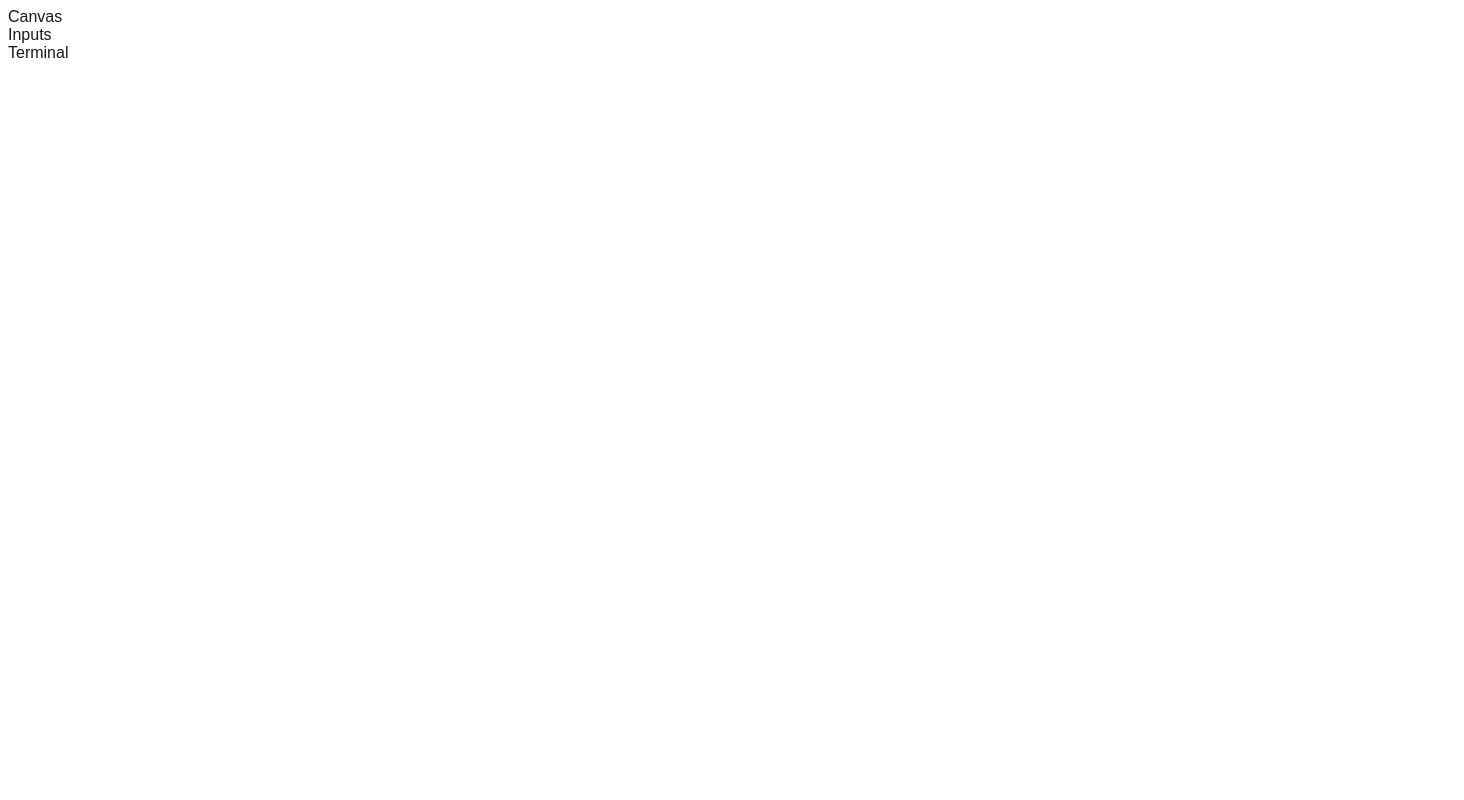
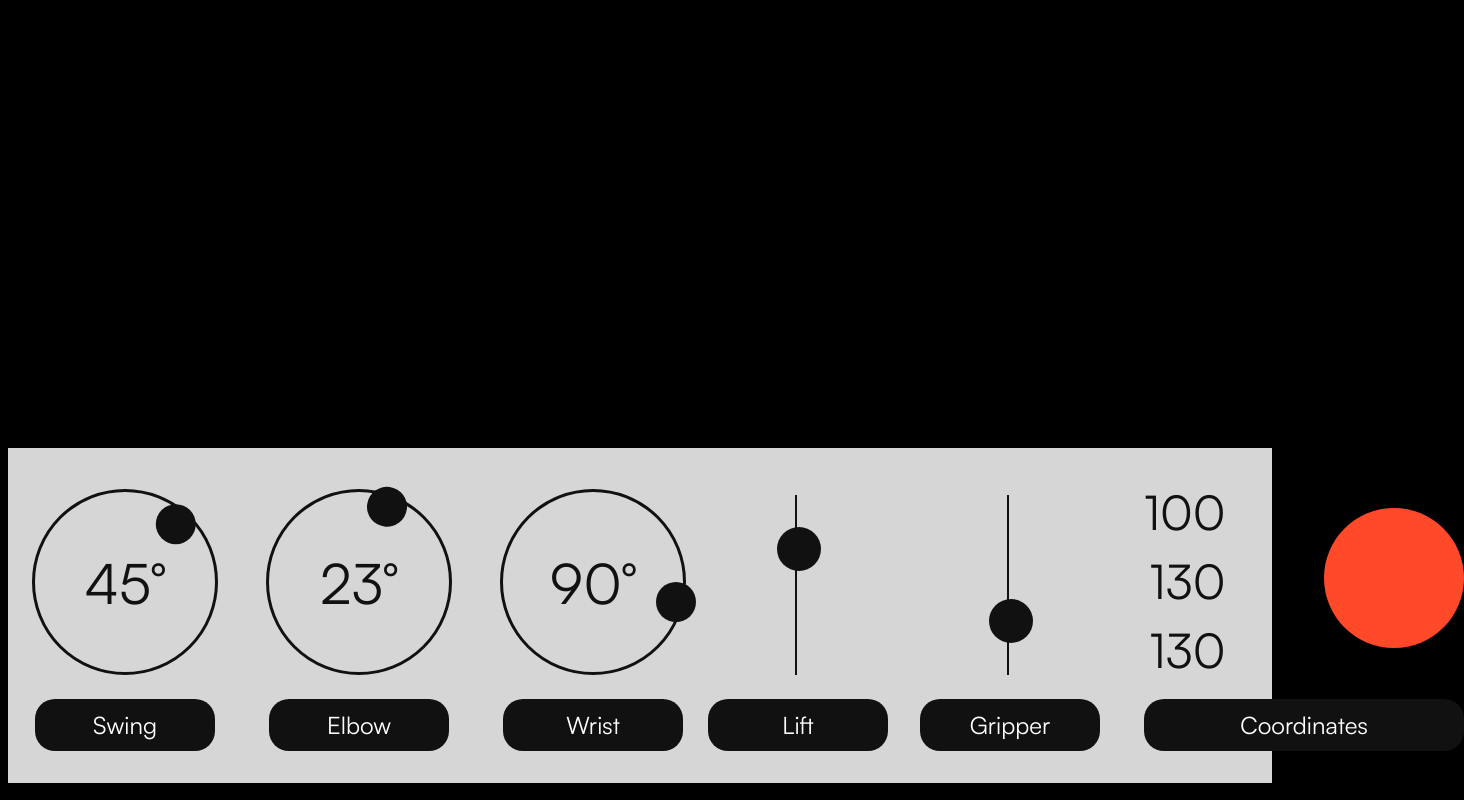
Before and after one commit to madamerobot/monumental, a Next.js app: page / in a window 1280 px wide. Shown: the top 800 px of the page, 1464 px wide, since content can reach past the window. Built offline with nearby package versions, Linux system fonts and the light colour scheme.

Commit message:
Initial styling

```diff
--- a/src/app/globals.css
+++ b/src/app/globals.css
@@ -1,6 +1,15 @@
+@font-face {
+  font-family: 'Satoshi';
+  src: url('/fonts/Satoshi-Regular.woff2') format('woff2'),
+    url('/fonts/Satoshi-Regular.woff') format('woff');
+  font-weight: 200;
+  font-style: normal;
+  font-display: swap;
+}
+
+
 :root {
-  --background: #ffffff;
-  --foreground: #171717;
+  --background: #000;
 }
 
 @media (prefers-color-scheme: dark) {
@@ -13,5 +22,5 @@
 body {
   background: var(--background);
   color: var(--foreground);
-  font-family: Arial, Helvetica, sans-serif;
+  font-family: 'Satoshi', Arial, Helvetica, sans-serif;
 }
--- /dev/null
+++ b/src/components/Canvas/Canvas.module.css
@@ -0,0 +1,8 @@
+.canvasContainer {
+    width: 100%;
+    height: 100%;
+    min-height: 55vh;
+    background: #000;
+    border-radius: 0;
+    font-family: 'Satoshi', Arial, Helvetica, sans-serif;
+}
--- a/src/components/Canvas/index.tsx
+++ b/src/components/Canvas/index.tsx
@@ -1,3 +1,5 @@
+import styles from './Canvas.module.css';
+
 export default function Canvas() {
-    return <div>Canvas</div>;
+    return <div className={styles.canvasContainer}>Canvas</div>;
 }
--- /dev/null
+++ b/src/components/UIControls/Inputs/DialInput/DialInput.module.css
@@ -0,0 +1,48 @@
+.dialWrapper {
+    display: flex;
+    flex-direction: column;
+    align-items: center;
+}
+
+.dial {
+    position: relative;
+    width: 180px;
+    height: 180px;
+    border: 3px solid #111;
+    border-radius: 50%;
+    display: flex;
+    align-items: center;
+    justify-content: center;
+    margin-bottom: 16px;
+}
+
+.dialValue {
+    font-size: 56px;
+    font-weight: 400;
+    color: #111;
+    z-index: 1;
+}
+
+.dialIndicator {
+    position: absolute;
+    left: 24%;
+    top: 50%;
+    width: 40px;
+    height: 40px;
+    background: #111;
+    border-radius: 50%;
+    transform: translate(-50%, -100%);
+    z-index: 2;
+}
+
+.dialLabel {
+    background: #111;
+    color: #fff;
+    font-size: 24px;
+    font-weight: 400;
+    padding: 10px 0;
+    width: 180px;
+    text-align: center;
+    border-radius: 20px;
+    margin-top: 8px;
+}
--- /dev/null
+++ b/src/components/UIControls/Inputs/DialInput/index.tsx
@@ -0,0 +1,23 @@
+import styles from './DialInput.module.css';
+
+interface DialInputProps {
+    degrees: number | string;
+    label: string;
+    indicatorAngle?: number; // in degrees
+}
+
+export default function DialInput({ degrees, label, indicatorAngle = 0 }: DialInputProps) {
+    // The indicator is rotated by indicatorAngle degrees and then translated outward
+    return (
+        <div className={styles.dialWrapper}>
+            <div className={styles.dial}>
+                <span className={styles.dialValue}>{degrees}°</span>
+                <div
+                    className={styles.dialIndicator}
+                    style={{ transform: `rotate(${indicatorAngle}deg) translateY(-110px)` }}
+                />
+            </div>
+            <div className={styles.dialLabel}>{label}</div>
+        </div>
+    );
+}
--- /dev/null
+++ b/src/components/UIControls/Inputs/Inputs.module.css
@@ -0,0 +1,155 @@
+.inputsContainer {
+    display: flex;
+    align-items: flex-end;
+    gap: 22px;
+    background: #d6d6d6;
+    padding: 32px 24px;
+    border-radius: 0;
+    font-family: 'Satoshi', Arial, Helvetica, sans-serif;
+}
+
+.dialsSection {
+    display: flex;
+    gap: 48px;
+}
+
+.dialWrapper {
+    display: flex;
+    flex-direction: column;
+    align-items: center;
+}
+
+.dial {
+    position: relative;
+    width: 180px;
+    height: 180px;
+    border: 3px solid #111;
+    border-radius: 50%;
+    display: flex;
+    align-items: center;
+    justify-content: center;
+    margin-bottom: 16px;
+}
+
+.dialValue {
+    font-size: 56px;
+    font-weight: 400;
+    color: #111;
+    z-index: 1;
+}
+
+.dialIndicator {
+    position: absolute;
+    left: 24%;
+    top: 50%;
+    width: 40px;
+    height: 40px;
+    background: #111;
+    border-radius: 50%;
+    transform: translate(-50%, -100%);
+    z-index: 2;
+}
+
+.dialLabel {
+    background: #111;
+    color: #fff;
+    font-size: 24px;
+    font-weight: 400;
+    padding: 10px 0;
+    width: 180px;
+    text-align: center;
+    border-radius: 20px;
+    margin-top: 8px;
+}
+
+.slidersSection {
+    display: flex;
+    flex-direction: row;
+    gap: 32px;
+    align-items: flex-end;
+}
+
+.sliderWrapper {
+    display: flex;
+    flex-direction: column;
+    align-items: center;
+}
+
+.sliderTrack {
+    position: relative;
+    width: 4px;
+    height: 180px;
+    background: none;
+    border-left: 2px solid #111;
+    margin-bottom: 16px;
+    display: flex;
+    align-items: flex-start;
+    justify-content: center;
+}
+
+.sliderIndicator {
+    position: absolute;
+    left: 50%;
+    width: 44px;
+    height: 44px;
+    background: #111;
+    border-radius: 50%;
+    transform: translate(-50%, -50%);
+}
+
+.sliderLabel {
+    background: #111;
+    color: #fff;
+    font-size: 24px;
+    font-weight: 400;
+    padding: 10px 0;
+    width: 180px;
+    text-align: center;
+    border-radius: 20px;
+    margin-top: 8px;
+}
+
+.coordinatesSection {
+    display: flex;
+    flex-direction: column;
+    align-items: center;
+    margin-left: 22px;
+}
+
+.coordinatesValues {
+    display: flex;
+    flex-direction: column;
+    align-items: flex-end;
+    font-size: 48px;
+    font-weight: 400;
+    color: #111;
+    margin-bottom: 8px;
+    gap: 4px;
+}
+
+.coordinatesCircle {
+    width: 140px;
+    height: 140px;
+    background: #ff4929;
+    border-radius: 50%;
+    margin-bottom: 16px;
+}
+
+.coordinatesLabel {
+    background: #111;
+    color: #fff;
+    font-size: 24px;
+    font-weight: 400;
+    padding: 10px 0;
+    width: 320px;
+    text-align: center;
+    border-radius: 20px;
+    margin-top: 8px;
+}
+
+.coordinatesWrapper {
+    width: 100%;
+    display: flex;
+    justify-content: space-between;
+    align-items: center;
+}
--- /dev/null
+++ b/src/components/UIControls/Inputs/SliderInput/SliderInput.module.css
@@ -0,0 +1,39 @@
+.sliderWrapper {
+    display: flex;
+    flex-direction: column;
+    align-items: center;
+}
+
+.sliderTrack {
+    position: relative;
+    width: 4px;
+    height: 180px;
+    background: none;
+    border-left: 2px solid #111;
+    margin-bottom: 16px;
+    display: flex;
+    align-items: flex-start;
+    justify-content: center;
+}
+
+.sliderIndicator {
+    position: absolute;
+    left: 50%;
+    width: 44px;
+    height: 44px;
+    background: #111;
+    border-radius: 50%;
+    transform: translate(-50%, -50%);
+}
+
+.sliderLabel {
+    background: #111;
+    color: #fff;
+    font-size: 24px;
+    font-weight: 400;
+    padding: 10px 0;
+    width: 180px;
+    text-align: center;
+    border-radius: 20px;
+    margin-top: 8px;
+}
--- /dev/null
+++ b/src/components/UIControls/Inputs/SliderInput/index.tsx
@@ -0,0 +1,19 @@
+import styles from './SliderInput.module.css';
+
+interface SliderInputProps {
+    label: string;
+    position: string | number; // e.g. '30%' or 0.3
+}
+
+export default function SliderInput({ label, position }: SliderInputProps) {
+    // If position is a number between 0 and 1, convert to percent string
+    const top = typeof position === 'number' ? `${position * 100}%` : position;
+    return (
+        <div className={styles.sliderWrapper}>
+            <div className={styles.sliderTrack}>
+                <div className={styles.sliderIndicator} style={{ top }} />
+            </div>
+            <div className={styles.sliderLabel}>{label}</div>
+        </div>
+    );
+}
--- a/src/components/UIControls/Inputs/index.tsx
+++ b/src/components/UIControls/Inputs/index.tsx
@@ -1,3 +1,30 @@
+import styles from './Inputs.module.css';
+import DialInput from './DialInput';
+import SliderInput from './SliderInput';
+
 export default function Inputs() {
-    return <div>Inputs</div>;
+    return (
+        <div className={styles.inputsContainer}>
+            <div className={styles.dialsSection}>
+                <DialInput degrees={45} label="Swing" indicatorAngle={45} />
+                <DialInput degrees={23} label="Elbow" indicatorAngle={30} />
+                <DialInput degrees={90} label="Wrist" indicatorAngle={90} />
+            </div>
+            <div className={styles.slidersSection}>
+                <SliderInput label="Lift" position="30%" />
+                <SliderInput label="Gripper" position="70%" />
+            </div>
+            <div className={styles.coordinatesSection}>
+                <div className={styles.coordinatesWrapper}>
+                    <div className={styles.coordinatesValues}>
+                        <div>100</div>
+                        <div>130</div>
+                        <div>130</div>
+                    </div>
+                    <div className={styles.coordinatesCircle} />
+                </div>
+                <div className={styles.coordinatesLabel}>Coordinates</div>
+            </div>
+        </div>
+    );
 }
```
Also changed, not shown: public/fonts/Satoshi-Regular.woff (added), public/fonts/Satoshi-Regular.woff2 (added).
